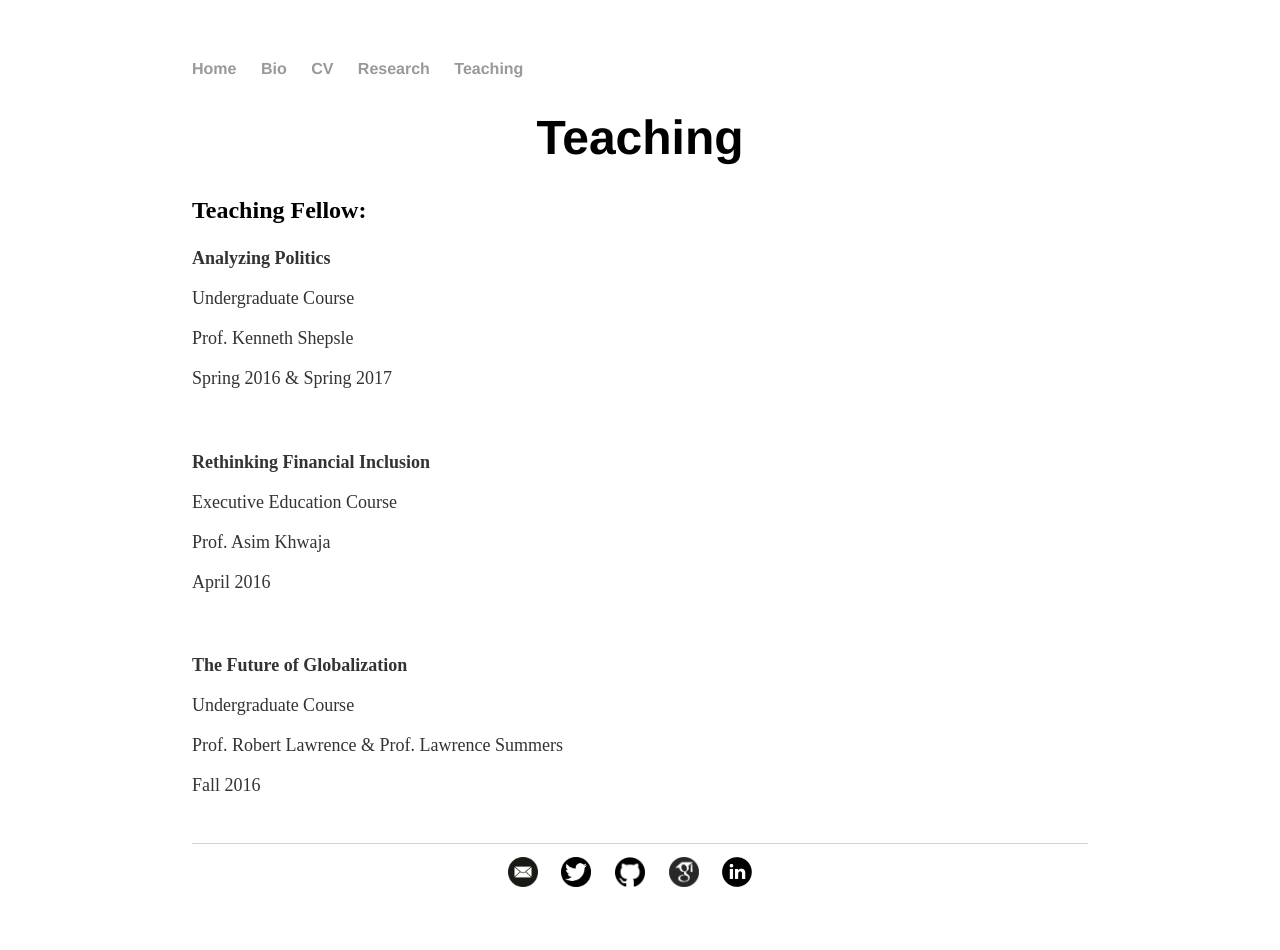
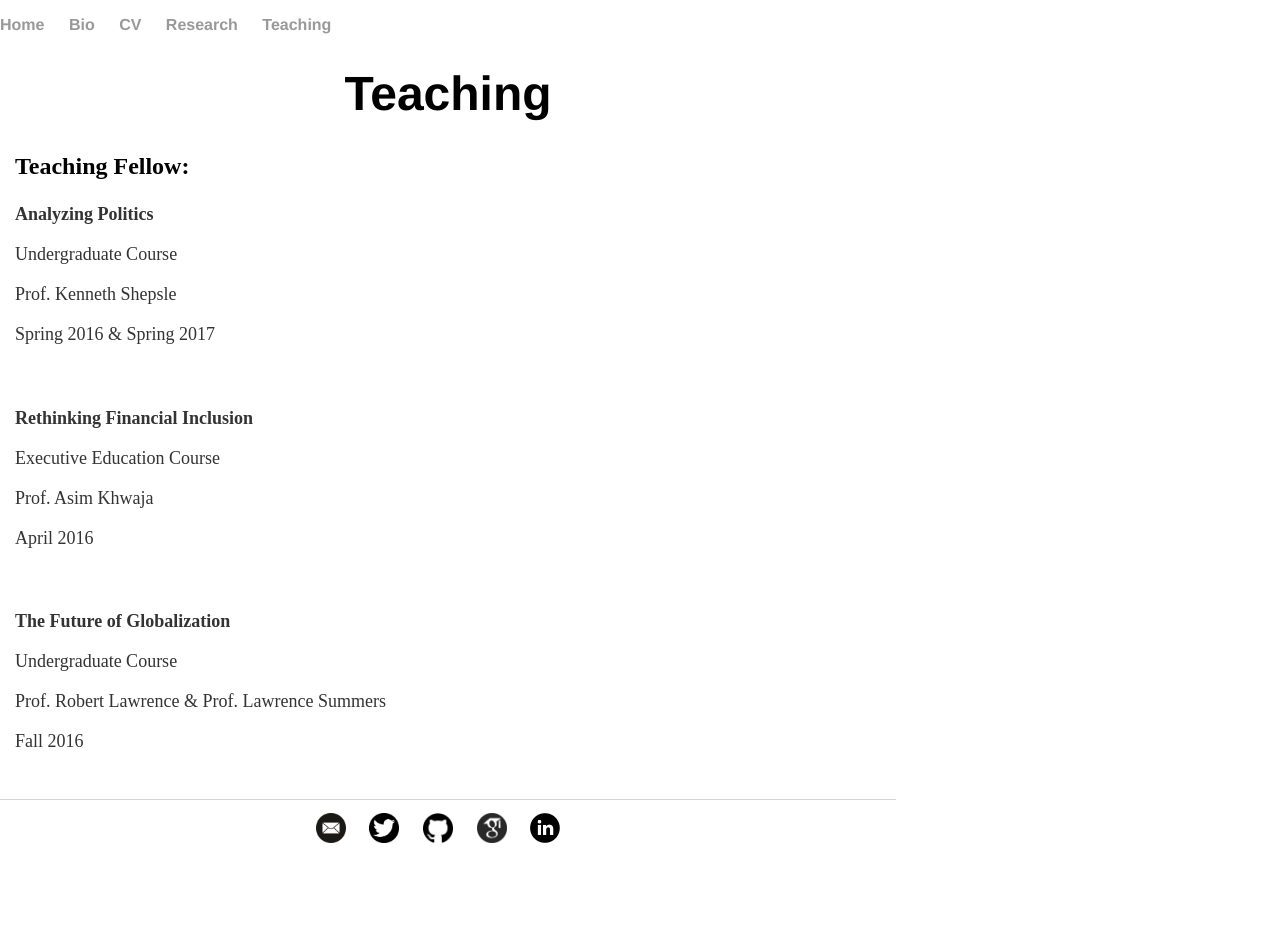
Before and after one commit to soeren-henn/soeren-henn.github.io, a Jekyll site: the page built from teaching/index.html, in a window 1280 px wide. Built offline with Jekyll 4.4.1, drawn with Linux system fonts in a browser that asks for light colours; after the commit the page ends 900 px from its top, so only the background shows below that.

Commit message:
Update main.css

```diff
--- a/css/main.css
+++ b/css/main.css
@@ -1,5 +1,5 @@
 body {
-    margin: 60px auto;
+    margin: 0;
     width: 70%;
 }
 
@@ -81,6 +81,27 @@ ul.posts li {
     padding: 0 0 2em 0;
 }
 
+.research {
+    padding-right: 15px;
+    padding-left: 15px;
+    margin-right: auto;
+    margin-left: auto;
+}
+
+.about {
+    padding-right: 15px;
+    padding-left: 15px;
+    margin-right: auto;
+    margin-left: auto;
+}
+
+.teaching {
+    padding-right: 15px;
+    padding-left: 15px;
+    margin-right: auto;
+    margin-left: auto;
+}
+
 .research-header {
   background: url(images/pump.JPG) no-repeat center center fixed;
   -webkit-background-size: cover;
```
